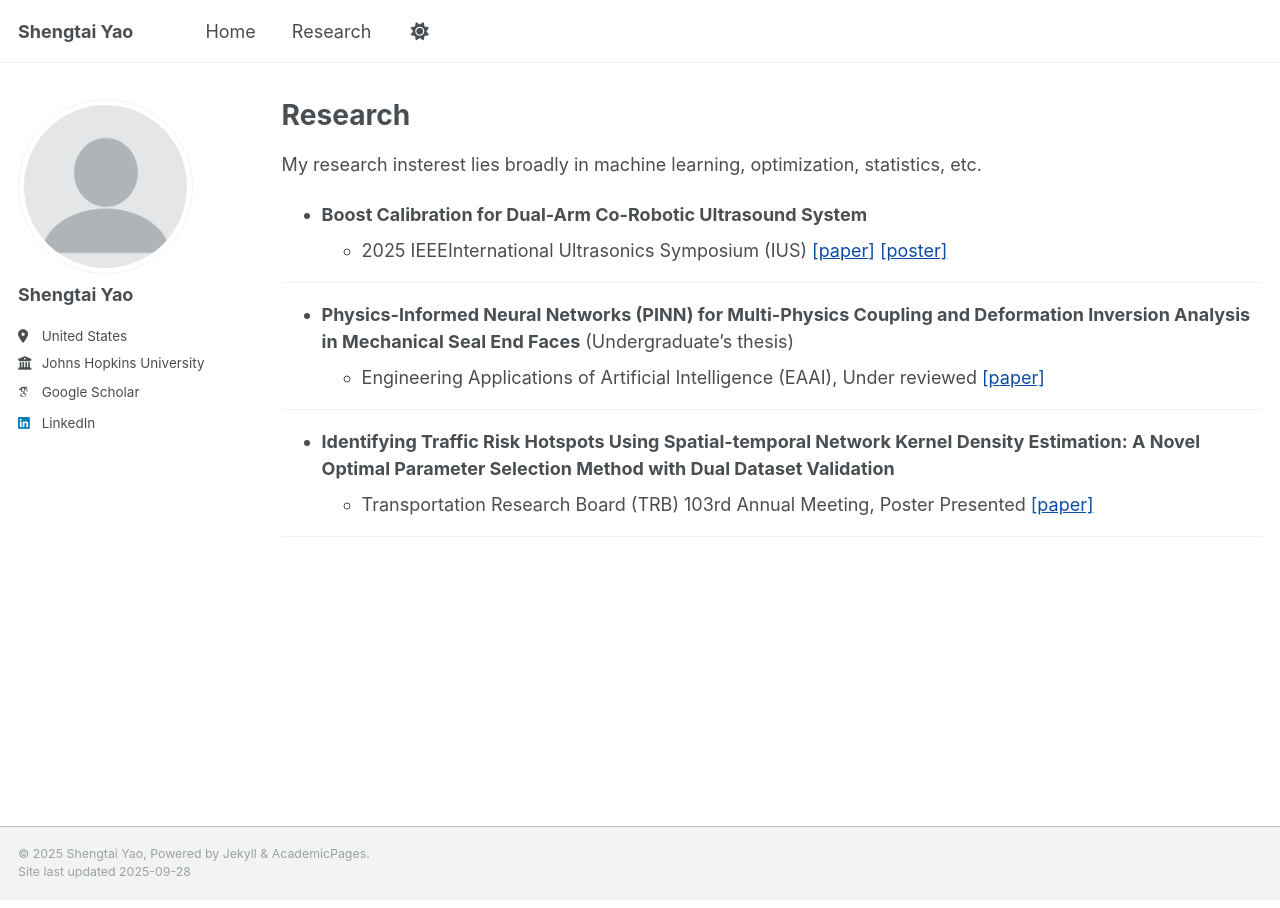
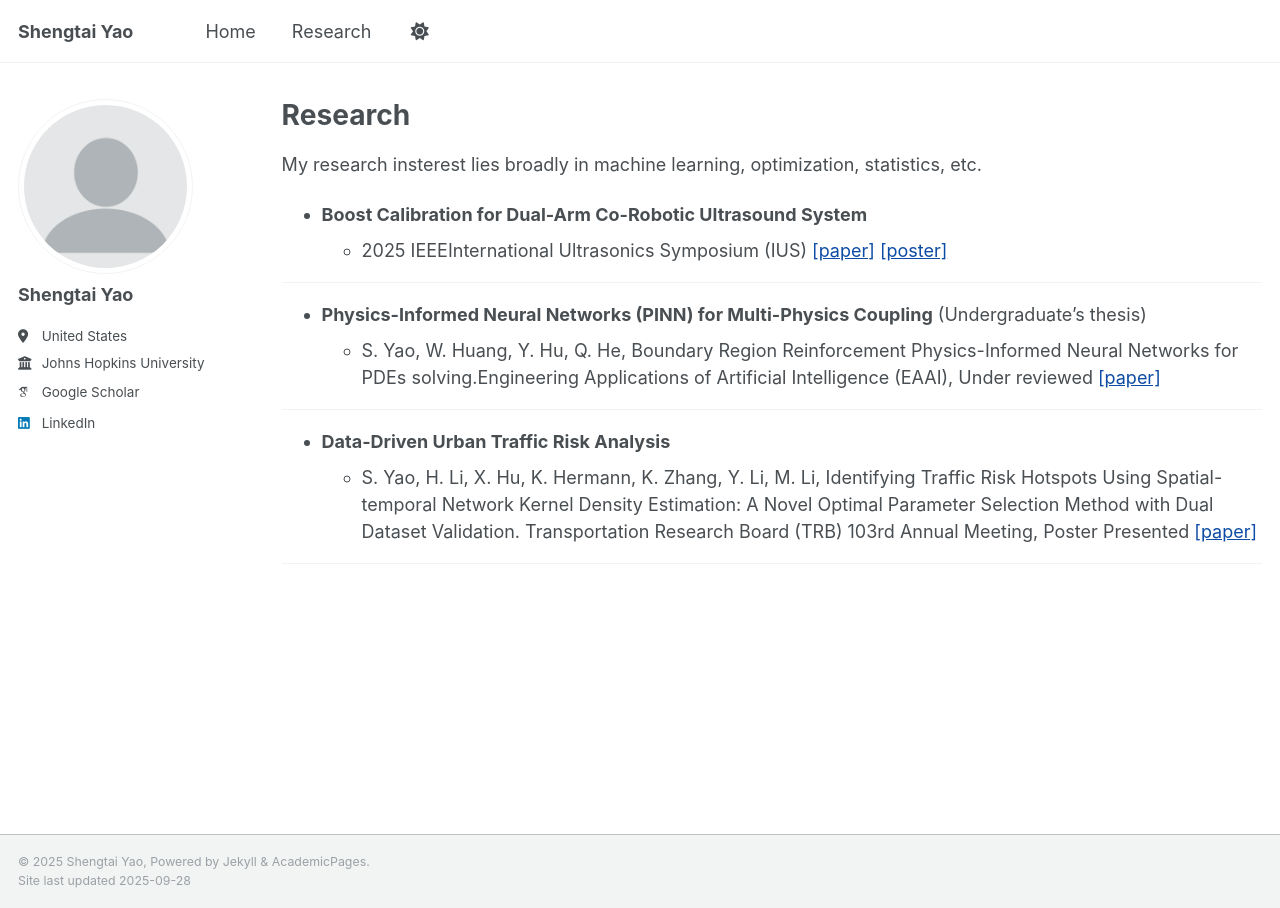
Before and after one commit to Yaoshengtai/Yaoshengtai.github.io, a Jekyll site: the page built from _pages/research.md, in a window 1280 px wide. Built offline with Jekyll 4.4.1, drawn with Linux system fonts in a browser that asks for light colours; some web fonts are replaced.

Commit message:
Update research.md

```diff
--- a/_pages/research.md
+++ b/_pages/research.md
@@ -13,12 +13,12 @@
 
 ---
 
-- **Physics-Informed Neural Networks (PINN) for Multi-Physics Coupling and Deformation Inversion Analysis in Mechanical Seal End Faces** (Undergraduate's thesis)
-  - Engineering Applications of Artificial Intelligence (EAAI), Under reviewed [\[paper\]](https://papers.ssrn.com/sol3/papers.cfm?abstract_id=5005150)
+- **Physics-Informed Neural Networks (PINN) for Multi-Physics Coupling** (Undergraduate's thesis)
+  - S. Yao, W. Huang, Y. Hu, Q. He, Boundary Region Reinforcement Physics-Informed Neural Networks for PDEs solving.Engineering Applications of Artificial Intelligence (EAAI), Under reviewed [\[paper\]](https://papers.ssrn.com/sol3/papers.cfm?abstract_id=5005150)
 
 ---
 
-- **Identifying Traffic Risk Hotspots Using Spatial-temporal Network Kernel Density Estimation: A Novel Optimal Parameter Selection Method with Dual Dataset Validation**
-  - Transportation Research Board (TRB) 103rd Annual Meeting, Poster Presented [\[paper\]](/files/paper/ST_NKDE_TRB.pdf)
+- **Data-Driven Urban Traffic Risk Analysis**
+  - S. Yao, H. Li, X. Hu, K. Hermann, K. Zhang, Y. Li, M. Li, Identifying Traffic Risk Hotspots Using Spatial-temporal Network Kernel Density Estimation: A Novel Optimal Parameter Selection Method with Dual Dataset Validation. Transportation Research Board (TRB) 103rd Annual Meeting, Poster Presented [\[paper\]](/files/paper/ST_NKDE_TRB.pdf)
 
 ---
```
